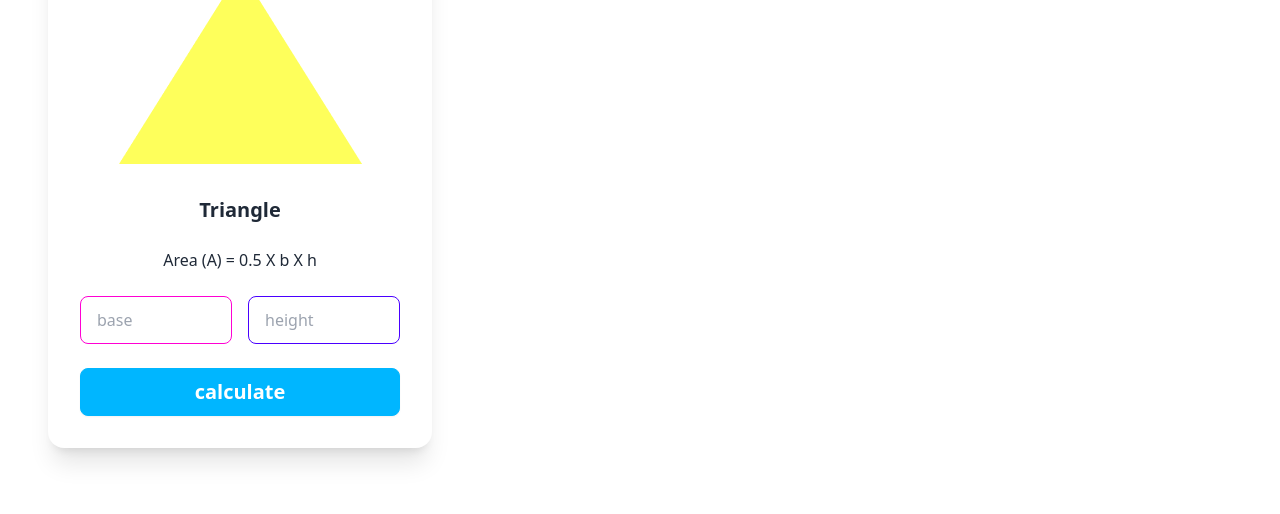
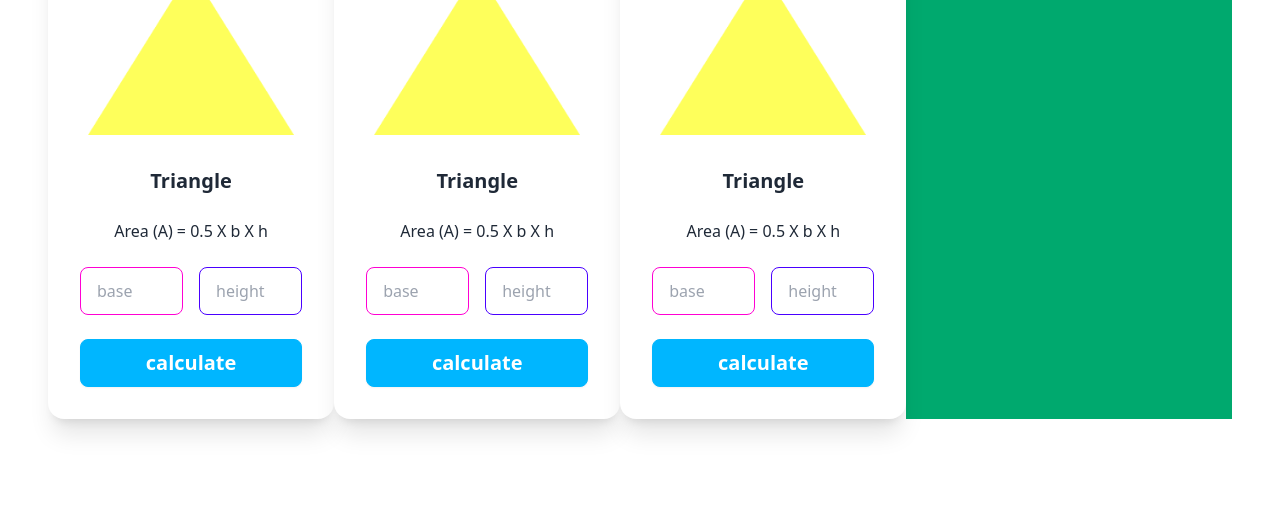
Before and after one commit to DeepsEffect/geometry-gin, a plain HTML site: page index.html in a window 1280 px wide. Shown: the part 286-800 px from the top of the page. Drawn offline with nearby package versions, Linux system fonts and the light colour scheme.

Commit message:
added triangle functionality

```diff
--- a/index.html
+++ b/index.html
@@ -12,14 +12,15 @@
 <body class="lg:m-12">
     <header class="flex items-center justify-between px-12 py-5 mb-12 bg-primary-content">
         <div>
-            <h1 class="text-4xl font-bold">Interactive<br>
+            <h1 class="text-xl lg:text-4xl font-bold">Interactive<br>
                 <span class="font-normal">Geometry Genius</span>
             </h1>
         </div>
         <button class="w-24 h-12 font-bold text-white btn btn-info">Blog</button>
     </header>
     <main>
-        <div>
+        <div class=" lg:flex justify-between grid-cols-1 md:grid-cols-2 lg:grid-cols-3">
+            <!-- card 1 -->
             <div class="shadow-xl card w-96 bg-base-100">
                 <figure class="px-10 pt-10">
                     <img src="./images/triangle.png" />
@@ -28,13 +29,59 @@
                     <h2 class="card-title">Triangle</h2>
                     <p>Area (A) = 0.5 X b X h</p>
                     <div class="flex gap-4">
-                        <input id="triangle-base" class="w-full max-w-xs input input-bordered input-secondary" placeholder="base" type="text">
-                        <input id="triangle-height" class="w-full max-w-xs input input-bordered input-primary" placeholder="height" type="text">
+                        <input id="triangle-base" class="w-full max-w-xs input input-bordered input-secondary"
+                            placeholder="base" type="text">
+                        <input id="triangle-height" class="w-full max-w-xs input input-bordered input-primary"
+                            placeholder="height" type="text">
                     </div>
                     <div class="w-full card-actions">
-                        <button class="w-full text-xl text-white btn btn-info" onclick="getTriangleInfo()">calculate</button>
+                        <button class="w-full text-xl text-white btn btn-info"
+                            onclick="getTriangleInfo()">calculate</button>
                     </div>
                 </div>
+            </div>
+            <!-- card 2 -->
+            <div class="shadow-xl card w-96 bg-base-100">
+                <figure class="px-10 pt-10">
+                    <img src="./images/triangle.png" />
+                </figure>
+                <div class="items-center text-center card-body gap-y-6">
+                    <h2 class="card-title">Triangle</h2>
+                    <p>Area (A) = 0.5 X b X h</p>
+                    <div class="flex gap-4">
+                        <input id="triangle-base" class="w-full max-w-xs input input-bordered input-secondary"
+                            placeholder="base" type="text">
+                        <input id="triangle-height" class="w-full max-w-xs input input-bordered input-primary"
+                            placeholder="height" type="text">
+                    </div>
+                    <div class="w-full card-actions">
+                        <button class="w-full text-xl text-white btn btn-info"
+                            onclick="getTriangleInfo()">calculate</button>
+                    </div>
+                </div>
+            </div>
+            <!-- card 3 -->
+            <div class="shadow-xl card w-96 bg-base-100">
+                <figure class="px-10 pt-10">
+                    <img src="./images/triangle.png" />
+                </figure>
+                <div class="items-center text-center card-body gap-y-6">
+                    <h2 class="card-title">Triangle</h2>
+                    <p>Area (A) = 0.5 X b X h</p>
+                    <div class="flex gap-4">
+                        <input id="triangle-base" class="w-full max-w-xs input input-bordered input-secondary"
+                            placeholder="base" type="text">
+                        <input id="triangle-height" class="w-full max-w-xs input input-bordered input-primary"
+                            placeholder="height" type="text">
+                    </div>
+                    <div class="w-full card-actions">
+                        <button class="w-full text-xl text-white btn btn-info"
+                            onclick="getTriangleInfo()">calculate</button>
+                    </div>
+                </div>
+            </div>
+            <div id="calculate-area" class="bg-success w-full lg:w-[437px] lg:h-[454] pt-4 text-white text-xl font-semibold">
+                <h1 class="text-3xl font-bold text-white text-center border-b-2 border-white w-[300px] mx-auto">Area Calculation</h1>
             </div>
         </div>
     </main>
--- a/js/script.js
+++ b/js/script.js
@@ -2,6 +2,11 @@ function getTriangleInfo() {
     const triangleBase = getValuesById('triangle-base');
     const triangleHeight = getValuesById('triangle-height');
     const area = 0.5 * triangleBase * triangleHeight;
+    const calculation = document.createElement('p');
+    calculation.innerText = "Triangle: " + area;
+    const result =  document.getElementById('calculate-area').appendChild(calculation);
+    result.style.marginTop = '20px';
+    result.style.marginLeft = '20px'
 
 }
 
```
